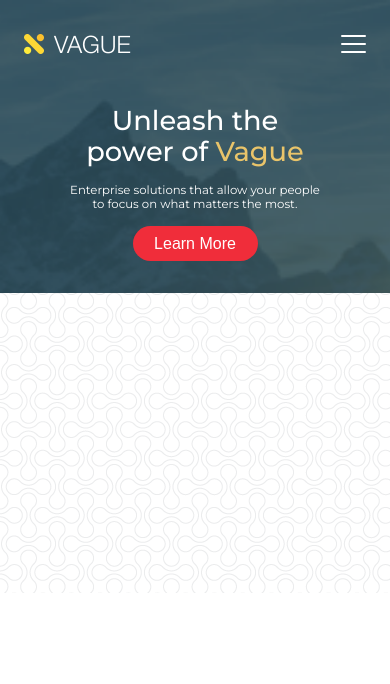
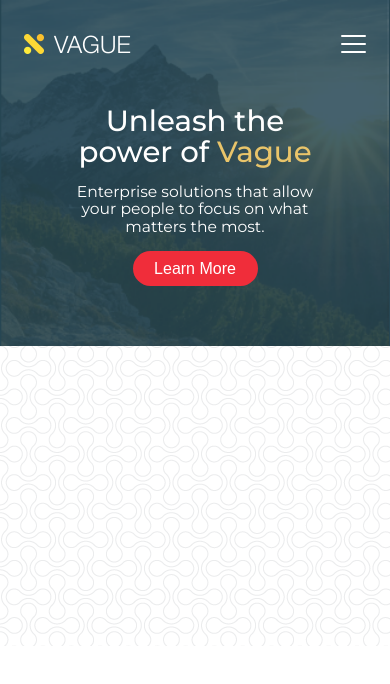
Before and after one commit to SeanBarker182/static-vague, a website: page index.html in a window 390 px wide. Drawn offline with Linux system fonts and the light colour scheme.

Commit message:
Cleans up header section

```diff
--- a/index.html
+++ b/index.html
@@ -29,10 +29,12 @@
 					</ul>
 				</nav>
 				<div class="cta-section">
-					<h1>Unleash the power of <span class="cta-vague">Vague</span></h1>
+					<h1>
+						Unleash the power&nbsp;of&nbsp;<span class="cta-vague">Vague</span>
+					</h1>
 					<p>
 						Enterprise solutions that allow your people to focus on what matters
-						the most.
+						the&nbsp;most.
 					</p>
 					<button class="btn-pill">Learn More</button>
 				</div>
--- a/src/styles/_header/_base.scss
+++ b/src/styles/_header/_base.scss
@@ -7,24 +7,13 @@ header {
 		url('https://seanbarker182.github.io/static-vague/images/page_hero_large.png')
 		no-repeat fixed center;
 	background-size: cover;
-	height: 720px;
 }
 
-@media only screen and (max-width: 1026px) {
-	header {
-		background: $vague-dark-blue
-			url('https://seanbarker182.github.io/static-vague/images/page_hero_medium.png')
-			no-repeat fixed center;
-		background-size: cover;
-		height: 658px;
-	}
-}
 @media only screen and (max-width: 768px) {
 	header {
 		background: $vague-dark-blue
 			url('https://seanbarker182.github.io/static-vague/images/page_hero_small.png')
-			no-repeat fixed center;
+			no-repeat;
 		background-size: cover;
-		height: 75vw;
 	}
 }
--- a/src/styles/_header/_cta.scss
+++ b/src/styles/_header/_cta.scss
@@ -36,25 +36,23 @@
 	.cta-section {
 		padding-top: 12vw;
 		padding-bottom: 15.5vw;
-		width: 65vw;
+		width: 62.5vw;
 		margin: 0 auto;
 
 		h1 {
-			font-size: 7vw;
+			font-size: 7.5vw;
 			line-height: 8vw;
 			text-align: center;
 		}
 		p {
 			margin: 4vw 0;
-			font-size: 3vw;
+			font-size: 4vw;
+			line-height: 4.5vw;
 			text-align: center;
 		}
 		.btn-pill {
 			display: block;
 			margin: 0 auto;
-			// width: 80%;
-			// height: 10.86956522vw;
-			// font-size: 4.968944099vw;
 		}
 	}
 }
--- a/src/styles/_header/_nav.scss
+++ b/src/styles/_header/_nav.scss
@@ -32,15 +32,16 @@
 	}
 }
 
-.hamburger-btn {
+.hamburger-btn-container {
 	display: none;
 }
 
+// Drops down the mobile menu
 @media only screen and (max-width: 768px) {
-	.hamburger-btn {
-		display: block;
+	.hamburger-btn-container {
+		display: flex;
 	}
-	.hamburger-btn,
+	.hamburger-btn-container,
 	.nav-logo {
 		z-index: 2;
 	}
@@ -61,9 +62,13 @@
 			padding: 20px 0;
 			border-bottom: 1px solid $vague-gray;
 			a {
-				font-weight: 600;
+				font-weight: 400;
 				font-size: 16px;
 			}
+		}
+
+		:last-child {
+			border-bottom: none;
 		}
 	}
 	.nav-items.mobile-menu-open {
--- a/src/styles/_services/_cards.scss
+++ b/src/styles/_services/_cards.scss
@@ -1,4 +1,6 @@
 .services-cards {
-	background: #000 url(/images/double-bubble-outline.png) repeat;
+	background: #000
+		url('https://seanbarker182.github.io/static-vague/images/double-bubble-outline.png')
+		repeat;
 	height: 300px;
 }
```
Also changed, not shown: build/styles/main.css, 1 other file.
